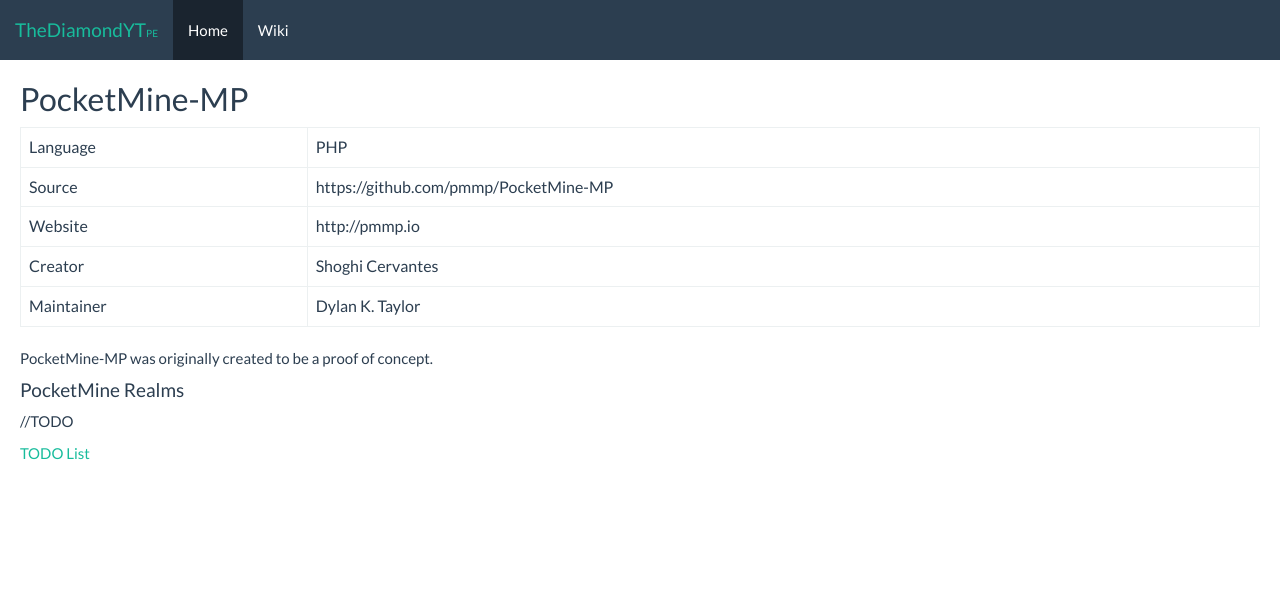
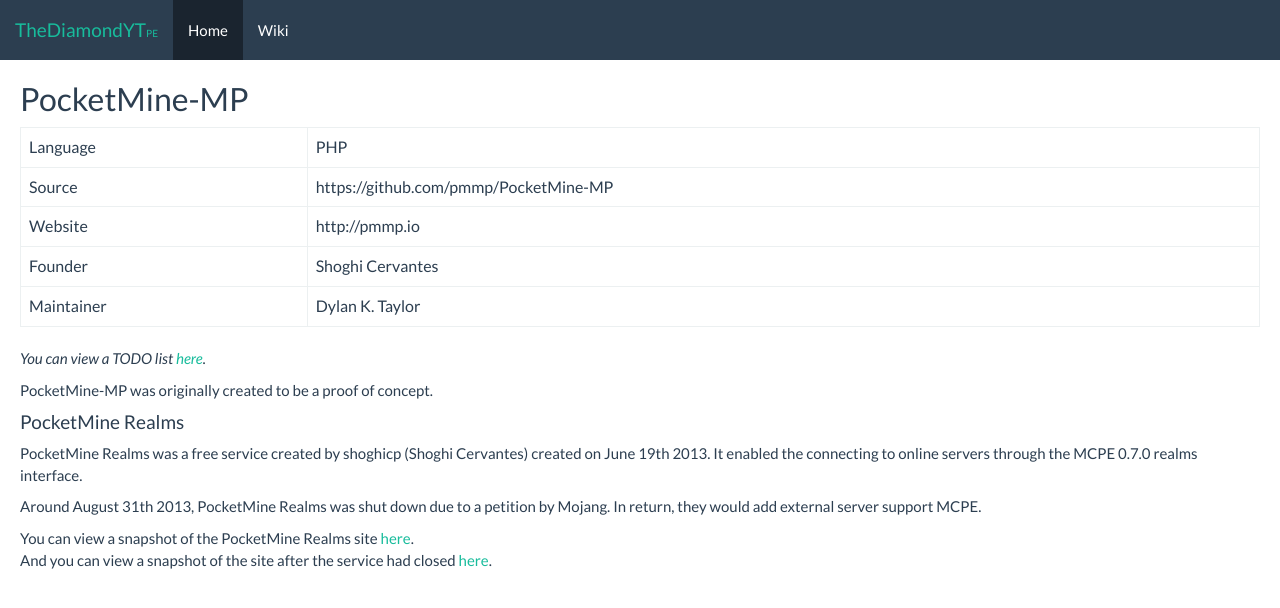
Before and after one commit to GNU-Droid/pe.thediamondyt.tk, a Jekyll site: the page built from _wiki/software/server/softwares/pocketmine/Info.md, in a window 1280 px wide. Shown: the top 608 px of the page. Built offline with Jekyll 4.4.1, drawn with Linux system fonts in a browser that asks for light colours.

Commit message:
PocketMine realms info!

```diff
--- a/_wiki/software/server/softwares/pocketmine/Info.md
+++ b/_wiki/software/server/softwares/pocketmine/Info.md
@@ -9,12 +9,18 @@
 |Language|PHP|
 |Source|https://github.com/pmmp/PocketMine-MP|
 |Website|http://pmmp.io|
-|Creator|Shoghi Cervantes|
+|Founder|Shoghi Cervantes|
 |Maintainer|Dylan K. Taylor|
+
+*You can view a TODO list [here](todo/).*
 
 PocketMine-MP was originally created to be a proof of concept.
 
 #### PocketMine Realms
-//TODO
+PocketMine Realms was a free service created by shoghicp (Shoghi Cervantes) created on June 19th 2013.
+It enabled the connecting to online servers through the MCPE 0.7.0 realms interface.
 
-[TODO List](todo/)
+Around August 31th 2013, PocketMine Realms was shut down due to a petition by Mojang. In return, they would add external server support MCPE.
+
+You can view a snapshot of the PocketMine Realms site [here](http://web.archive.org/web/20130811232607/http://realms.pocketmine.net/).
+And you can view a snapshot of the site after the service had closed [here](http://web.archive.org/web/20131001030747/realms.pocketmine.net).
```
Also changed, not shown: _wiki/software/server/softwares/pocketmine/guide/Info.md (+1 -1 lines).
